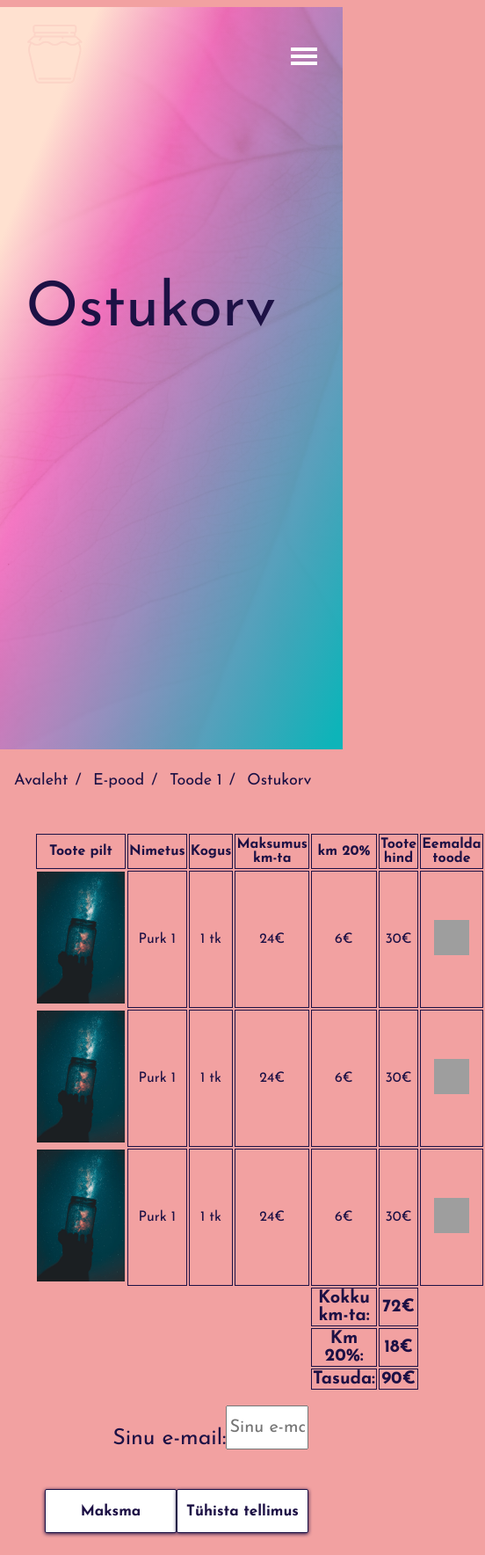
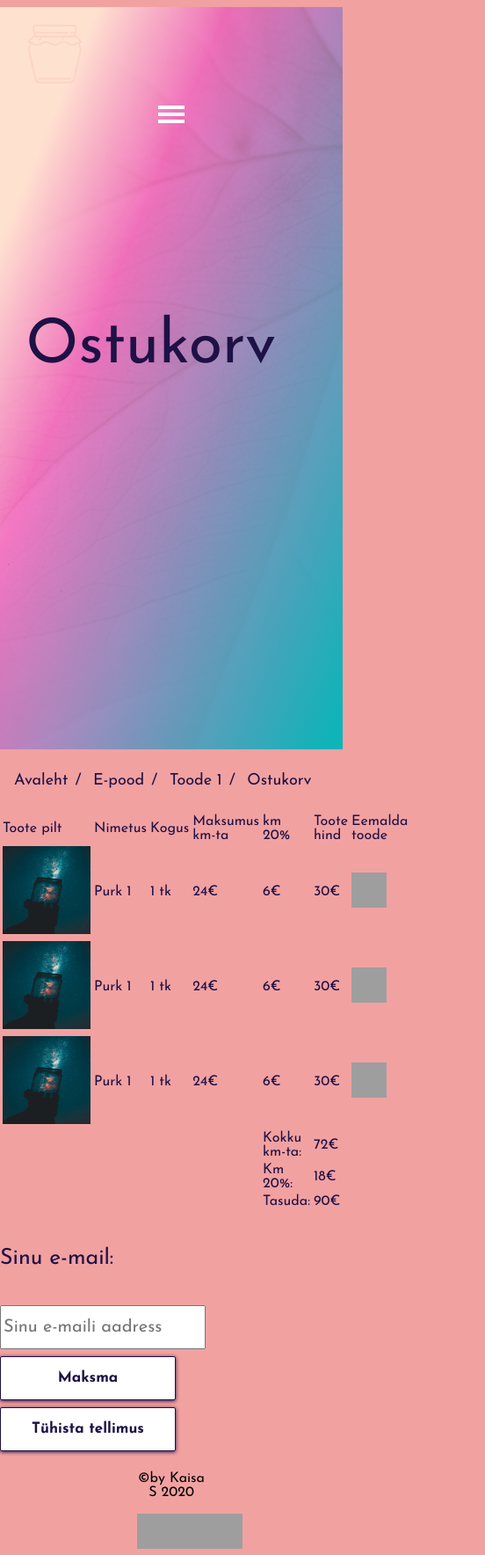
Before and after one commit to ksuurmann/veebipood, a plain HTML site: page maksma.html in a window 390 px wide. Shown: the top 1768 px of the page at 88% size, 552 px wide, since content can reach past the window. Drawn offline with Linux system fonts and the light colour scheme; grey boxes are pictures that could not be loaded.

Commit message:
Responsive at 1500px

```diff
--- a/queries.css
+++ b/queries.css
@@ -17,6 +17,16 @@
     grid-template-columns: 1fr 1fr;
     grid-template-rows: 420px 420px;
     gap: 1px;
+  }
+}
+@media only screen and (max-width: 1090px)
+{
+  .grid-adv-ost {
+    grid-template-columns: 1fr;
+    grid-template-rows:  450px 450px 450px;
+  }
+  .eemaldaost{
+    width: 40px;
   }
 }
 @media only screen and (max-width: 1050px) {
@@ -137,12 +147,12 @@
   }
   #main-content {
     align-content: center;
-    padding-right: none;
+    padding-right: 0;
     width: 40%;
   }
   h1 {
     font-size: 70px;
-    padding-left: none;
+    padding-left: 0;
   }
   .uudis-img {
     width: 95%;
--- a/style.css
+++ b/style.css
@@ -111,7 +111,7 @@ li a {
 
 /*------------------------------------------LOGO-----------------------------------------*/
 
-#päis {
+#pÃ¤is {
   display: flex;
   justify-content: space-between;
   margin-top: 0px;
@@ -126,7 +126,7 @@ li a {
   display: inline-flex;
   justify-content: space-around;
   font-size: 30px;
-  font: bold;
+  font-weight: bold;
 }
 
 nav a {
@@ -336,53 +336,63 @@ ul.breadcrumb li a:hover {
 }
 
 /*-----Ostukorv----*/
-.ostukorv-content {
-  margin: 10%;
+.grid-adv-ost {
+  padding-top: 1%;
+  display: grid;
+  grid-template-columns: 1fr 1fr;
+  grid-template-rows: 450px 450px;
+  gap: 40px;
+  margin: 0 auto;
+  padding-bottom: 10%;
 }
 
-.row-header,
-.col1,
-.col2,
-.kokku,
-.kokku1 {
-  border: 1px solid;
-  text-align: center;
+.grid-ost {
+  padding: 50px;
+  display: flex;
+  justify-content: space-around;
+  gap: 30px;
 }
-.col1-pilt img {
-  height: auto;
+
+.grid-ost .grid-ost-wrapper {
+  height: 440px;
+  margin-bottom: 1%;
+}
+
+.grid-ost img {
+  width: 100%;
+  height: 100%;
   object-fit: cover;
-  align: center;
 }
-.col1 {
-  width: 150px;
+
+.ost-sisu {
+  width: 100%;
+  display: block;
 }
-.col2,
-.col1-pilt,
-.kokku1 {
-  width: 100px;
-}
-.kokku,
-.kokku1 {
-  font-weight: bold;
+.ost-sisu p,
+.maksma-grid p {
   font-size: 20px;
 }
-.row-header {
-  height: 40px;
-  font-weight: bold;
+
+.eemaldaost {
+  width: 25%;
 }
+
+.maksma-grid {
+  width: 100%;
+  display: block;
+  margin-bottom: 10%;
+}
+
 input#email {
-  width: 30%;
-  height: 25px;
+  height: 20px;
+  width: 60%;
+  margin-bottom: 2%;
 }
-.email-vorm,
-.maksma-kokku {
-  display: flex;
-  justify-content: flex-end;
-  margin-bottom: 20px;
-}
+
 .maksma,
 .tyhista {
-  width: 150px;
+  width: 200px;
+  padding-bottom: 2%;
 }
 
 /*----ARVE*/
@@ -412,18 +422,18 @@ input#email {
 .grid-galerii {
   padding: 0;
   display: grid;
-  grid-template-columns: 1fr 1fr;
+  grid-template-columns: 1fr;
   grid-template-rows: 500px 500px;
   gap: 1px;
+  margin-bottom: 70px;
 }
 
 .grid-galerii .image-wrapper {
-  height: 1000px;
   margin-bottom: 1%;
 }
 
 .grid-galerii img {
-  width: 100%;
+  height: 100%;
   object-fit: cover;
 }
 
```
